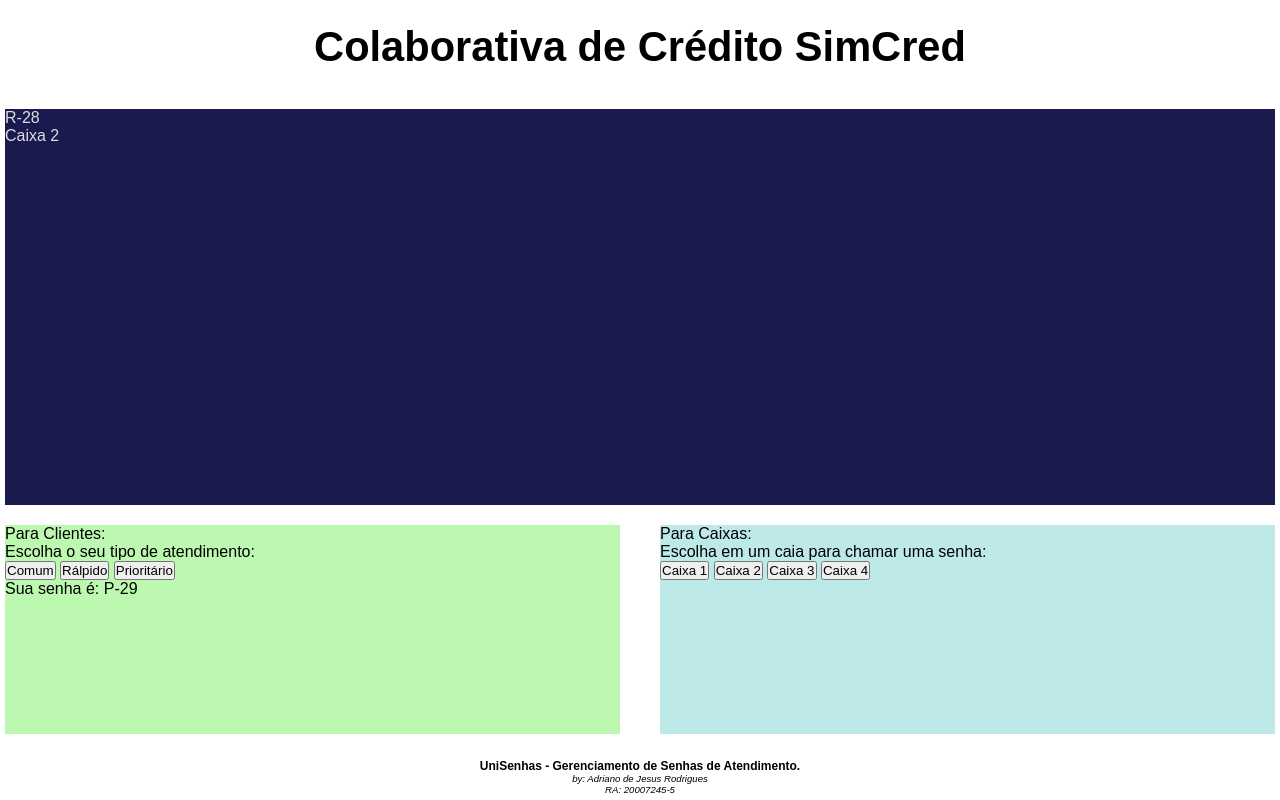
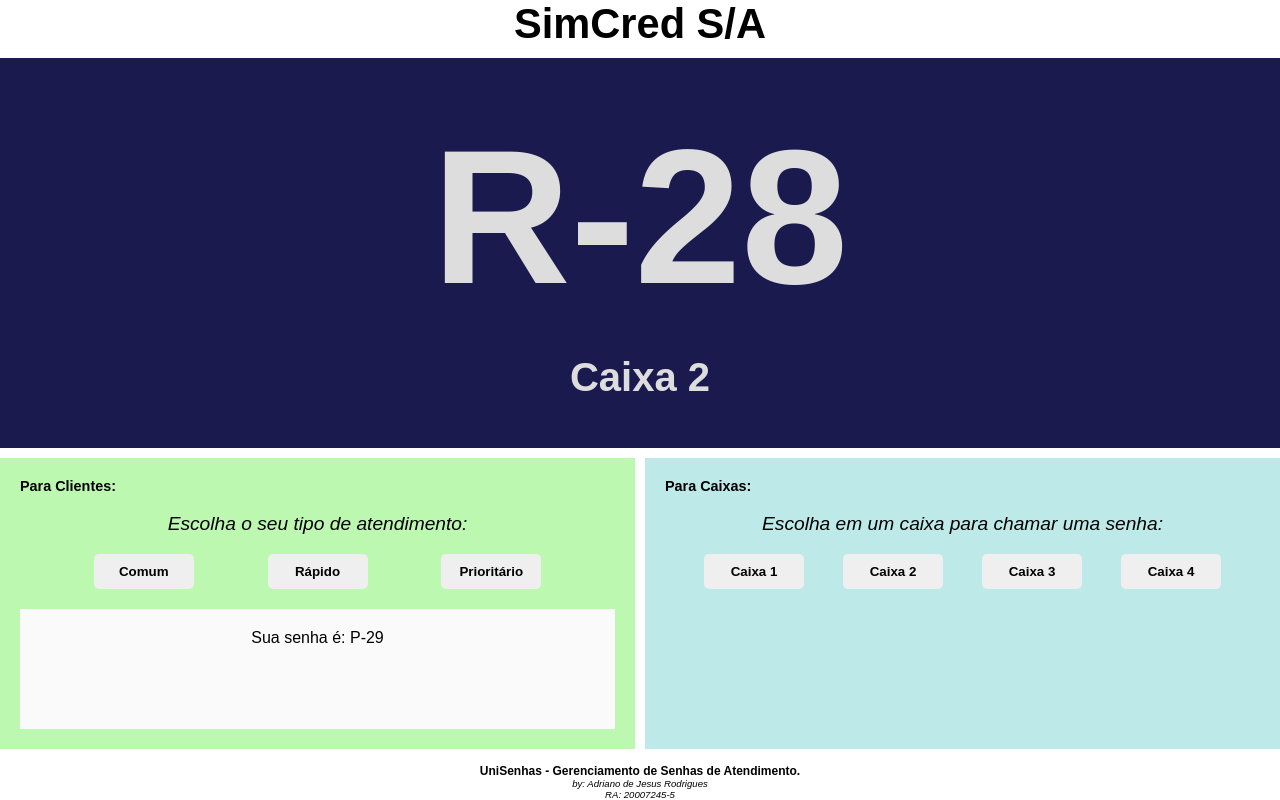
Before and after one commit to ajradriano/password-system, a plain HTML site: page index.html in a window 1280 px wide. Drawn offline with Linux system fonts and the light colour scheme.

Commit message:
Ajustes layout

```diff
--- a/index.html
+++ b/index.html
@@ -15,7 +15,7 @@
 <body>
   <div class="container">
     <div class="header">
-      <h1>Colaborativa de Crédito SimCred</h1>
+      <h1>SimCred S/A</h1>
     </div>
     <div class="display">
       <div class="display-password">
@@ -24,12 +24,12 @@
       </div>
     </div>
     <div class="costumer">
-      <div>Para Clientes:</div>
-      <div>Escolha o seu tipo de atendimento:</div>
+      <div class="legend-title">Para Clientes:</div>
+      <div class="legend-text">Escolha o seu tipo de atendimento:</div>
       <div class="buttons">
-        <button>Comum</button>
-        <button>Rálpido</button>
-        <button>Prioritário</button>
+        <button class="choice-button">Comum</button>
+        <button class="choice-button">Rápido</button>
+        <button class="choice-button">Prioritário</button>
       </div>
       <div class="generated-password">
         <span>Sua senha é:</span>
@@ -37,13 +37,13 @@
       </div>
     </div>
     <div class="ticket-window">
-      <div>Para Caixas:</div>
-      <div>Escolha em um caia para chamar uma senha:</div>
+      <div class="legend-title">Para Caixas:</div>
+      <div class="legend-text">Escolha em um caixa para chamar uma senha:</div>
       <div class="buttons">
-        <button>Caixa 1</button>
-        <button>Caixa 2</button>
-        <button>Caixa 3</button>
-        <button>Caixa 4</button>
+        <button class="choice-button">Caixa 1</button>
+        <button class="choice-button">Caixa 2</button>
+        <button class="choice-button">Caixa 3</button>
+        <button class="choice-button">Caixa 4</button>
       </div>
     </div>
     <div class="footer">
--- a/src/css/style.css
+++ b/src/css/style.css
@@ -11,7 +11,6 @@
 body {
   width: 100vw;
   height: 100vh;
-  padding: 5px;
   font-family: 'MontSerrat', Arial, sans-serif;
   font-size: 100%;
   list-style-type: none;
@@ -23,9 +22,8 @@ body {
 
   display: grid;
   grid-template-columns: 1fr 1fr 1fr 1fr;
-  grid-template-rows: 0.5fr 1fr 1.25fr 1.25fr;
-  grid-row-gap: 20px;
-  grid-column-gap: 40px;
+  grid-template-rows: 0.3fr 1fr 1.5fr 1.5fr;
+  grid-gap: 10px;
   grid-template-areas:
     "header   header    header        header"
     "display  display   display       display"
@@ -47,17 +45,84 @@ body {
 .display {
   grid-area: display;
   background-color: #1b1a4f;
+  padding: var(--padding-20);
   color: #dddddd;
+}
+
+.display-password {
+  width: 100%;
+  height: 100%;
+  display: flex;
+  align-content: space-between;
+  justify-content: space-evenly;
+  flex-direction: column;
+  align-items: center;
+}
+
+.password {
+  font-size: 12rem;
+  font-weight: 600;
+}
+
+.service-desk {
+  font-size: 2.5rem;
+  font-weight: 600;
+}
+
+.legend-title {
+  font-weight: 600;
+  font-size: .9rem;
+}
+
+.legend-text {
+  width: 100%;
+  margin: 19px 0;
+  font-size: 1.2rem;
+  text-align: center;
+  font-style: italic;
+}
+
+.buttons {
+  width: 100%;
+  display: flex;
+  flex-direction: row;
+  align-content: center;
+  justify-content: space-evenly;
+  align-items: center;
+}
+
+.choice-button {
+  width: 100px;
+  height: 35px;
+  padding: 5px;
+  border: none;
+  border-radius: 5px;
+  font-family: inherit;
+  font-weight: 600;
 }
 
 .costumer {
   grid-area: costumer;
   background-color: #bdf8b1;
+  padding: var(--padding-20);
+
+}
+
+.generated-password {
+  width: 100%;
+  height: 120px;
+  margin-top: 20px;
+  padding: var(--padding-20);
+  text-align: center;
+
+  background-color: #fafafa;
 }
 
 .ticket-window {
   grid-area: ticket-window;
   background-color: #bee9e9;
+  padding: var(--padding-20);
+
 }
 
 .footer {
--- a/src/css/variables.css
+++ b/src/css/variables.css
@@ -1,4 +1,6 @@
 :root {
   --blue: #1e90ff;
   --white: #ffffff;
+
+  --padding-20: 20px;
 }
```
